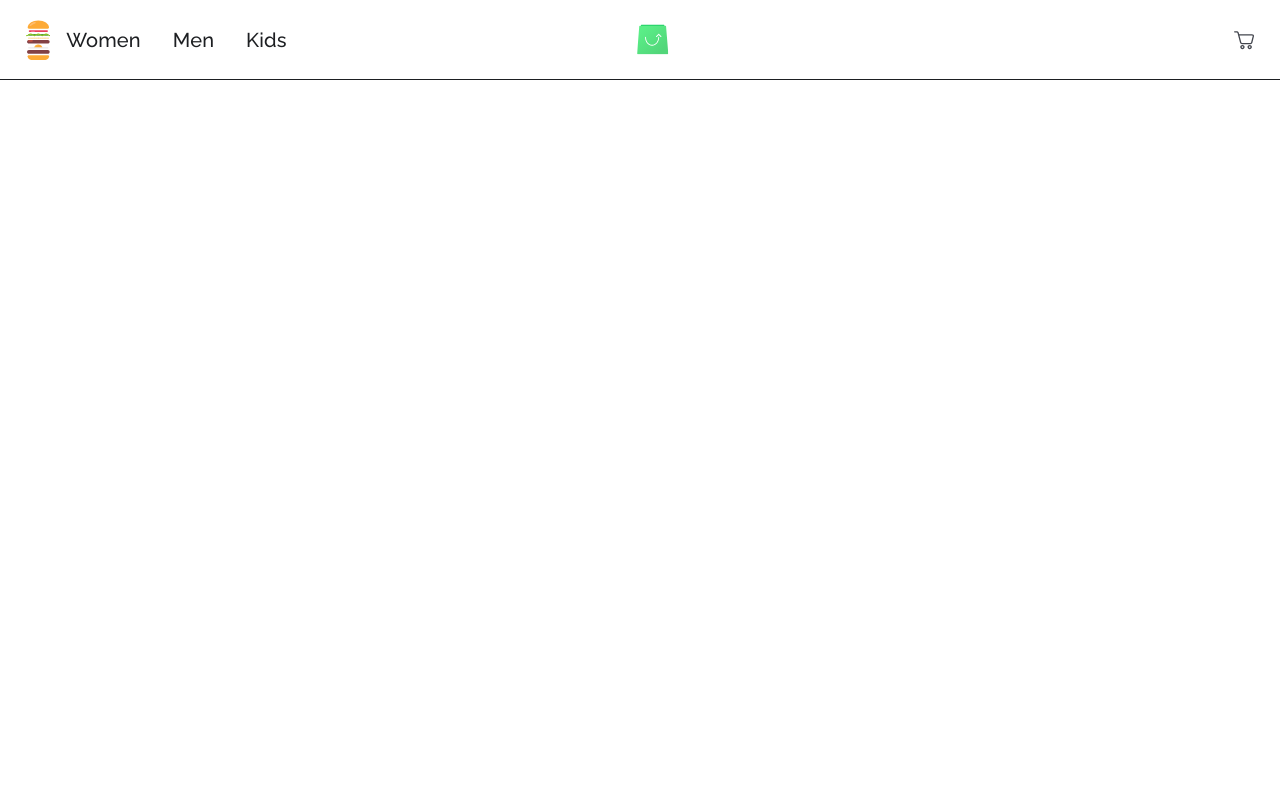
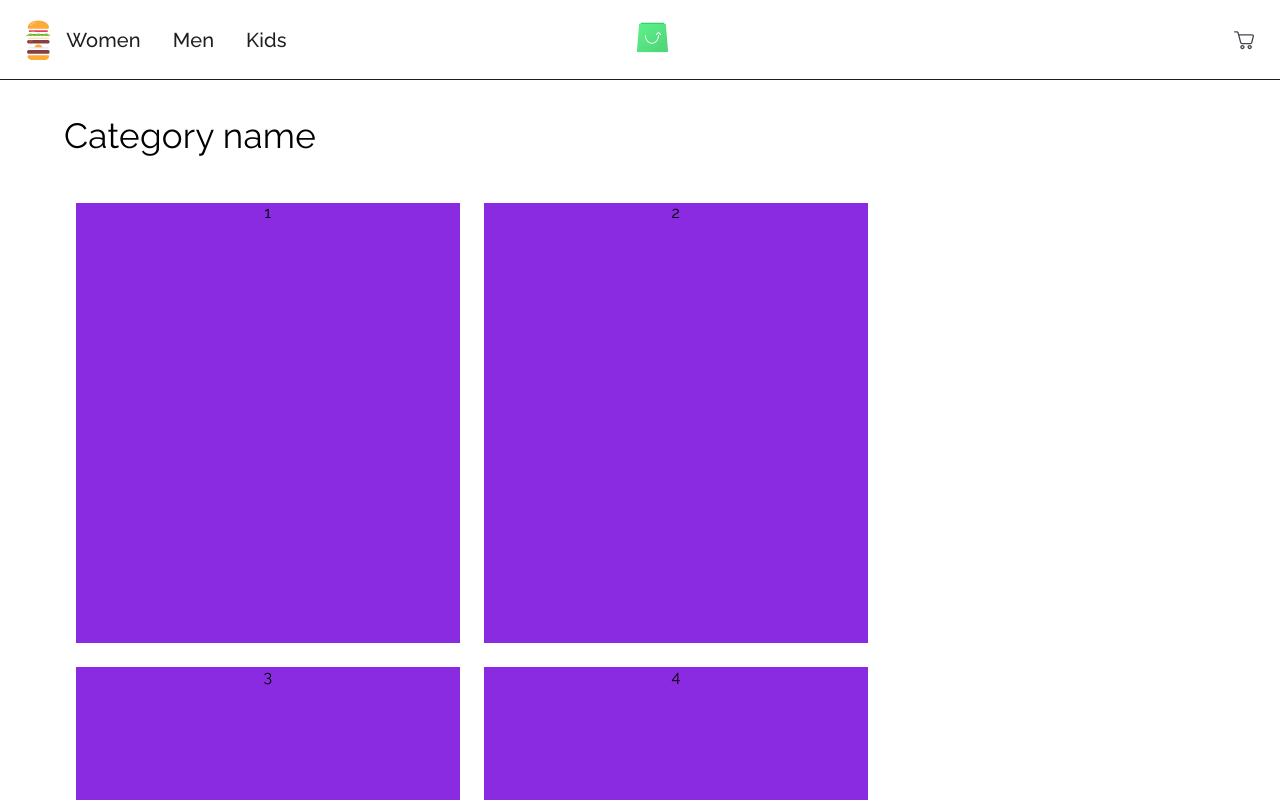
Before and after one commit to PeterAtger/scandishop, a React (Create React App) app: page /Home in a window 1280 px wide. Shown: the top 800 px of the page. Built offline with nearby package versions, Linux system fonts and the light colour scheme.

Commit message:
Converted app to state component, linked apollo client

```diff
--- a/package.json
+++ b/package.json
@@ -3,6 +3,7 @@
   "version": "0.1.0",
   "private": true,
   "dependencies": {
+    "@apollo/client": "^3.4.10",
     "@testing-library/jest-dom": "^5.11.4",
     "@testing-library/react": "^11.1.0",
     "@testing-library/user-event": "^12.1.10",
@@ -11,6 +12,7 @@
     "@types/react": "^17.0.0",
     "@types/react-dom": "^17.0.0",
     "@types/react-lottie": "^1.2.6",
+    "graphql": "^15.5.1",
     "node-sass": "^6.0.1",
     "react": "^17.0.2",
     "react-dom": "^17.0.2",
--- a/src/App.tsx
+++ b/src/App.tsx
@@ -1,4 +1,4 @@
-import React, { useState } from 'react';
+import React, { Component } from 'react';
 import './App.scss';
 import {
   BrowserRouter as Router,
@@ -10,13 +10,22 @@ import Lottie from 'react-lottie';
 import animationData from './View/assets/animations/burger.json';
 
 import { APP_SVG } from './constants/images';
-import Women from './View/pages/Women/Women';
+import ProductListing from './View/pages/Women/ProductListing';
+
+type State = {
+  isForward: boolean
+
+}
 
 
-function App() {
-  const [isForward, setIsForward] = useState(true)
+class App extends Component<any, State> {
 
-  const defaultOptions = {
+  state: Readonly<State> = {
+    isForward: false
+  }
+
+
+  defaultOptions = {
     animationData: animationData,
     loop: false,
     rendererSettings: {
@@ -24,12 +33,13 @@ function App() {
     }
   };
 
+  render() {
     return (
       <Router>
         <div className="App">
           <nav className="App-header">
             <div className="burger-container">
-            <div className="burger"> <Lottie speed={isForward ? 1 : -1} options={defaultOptions} /></div>
+              <div className="burger"> <Lottie speed={this.state.isForward ? 1 : -1} options={this.defaultOptions} /></div>
             </div>
             <div className="Nav-links">
               <div className="Nav-link-container">
@@ -42,14 +52,16 @@ function App() {
                 <Link to="/Kids" className="Nav-link">Kids</Link>
               </div>
             </div>
-          <APP_SVG.LOGO className="logo" onClick={() => { setIsForward(!isForward); }} />
+            <Link to='/Home'>
+              <APP_SVG.LOGO className="logo" onClick={() => { this.setState({ isForward: !this.state.isForward }); }} />
+            </Link>
             <Link to="/Cart" className="Currency-cart"><APP_SVG.CART /></Link>
           </nav>
 
           <div className="Page">
             <Switch>
-            <Route path="/Women">
-              <Women />
+              <Route path="/Home">
+                <ProductListing />
               </Route>
               <Route path="/Men">
                 <Men />
@@ -64,8 +76,9 @@ function App() {
           </div>
 
         </div>
-    </Router>
+      </Router >
     );
+  }
 }
 
 // To be replaced
--- a/src/View/pages/Women/Women.tsx
+++ b/src/View/pages/Women/ProductListing.tsx
@@ -1,7 +1,7 @@
 import React, { Component } from 'react'
 import './Women_styles.scss'
 
-export default class Women extends Component {
+export default class ProductListing extends Component {
     render() {
         return (
             <div className="women-page">
--- a/src/View/pages/Women/Women_styles.scss
+++ b/src/View/pages/Women/Women_styles.scss
@@ -19,6 +19,7 @@
 
 .item{
     margin: 12px;
+    padding: 16;
     width: 384px;
     height: 440px;
     background-color: blueviolet;
--- a/src/index.tsx
+++ b/src/index.tsx
@@ -2,10 +2,23 @@ import React from 'react';
 import ReactDOM from 'react-dom';
 import './index.scss';
 import App from './App';
+import {
+  ApolloClient,
+  InMemoryCache,
+  ApolloProvider,
+} from "@apollo/client";
+
+const client = new ApolloClient({
+  uri: 'https://48p1r2roz4.sse.codesandbox.io',
+  cache: new InMemoryCache()
+});
+
 
 ReactDOM.render(
   <React.StrictMode>
-    <App />
+    <ApolloProvider client={client}>
+      <App />
+    </ApolloProvider>
   </React.StrictMode>,
   document.getElementById('root')
 );
```
Also changed, not shown: 1 other file (tests, documents, lock files or other folders). Lines whose indentation alone changed are shown as unchanged.
